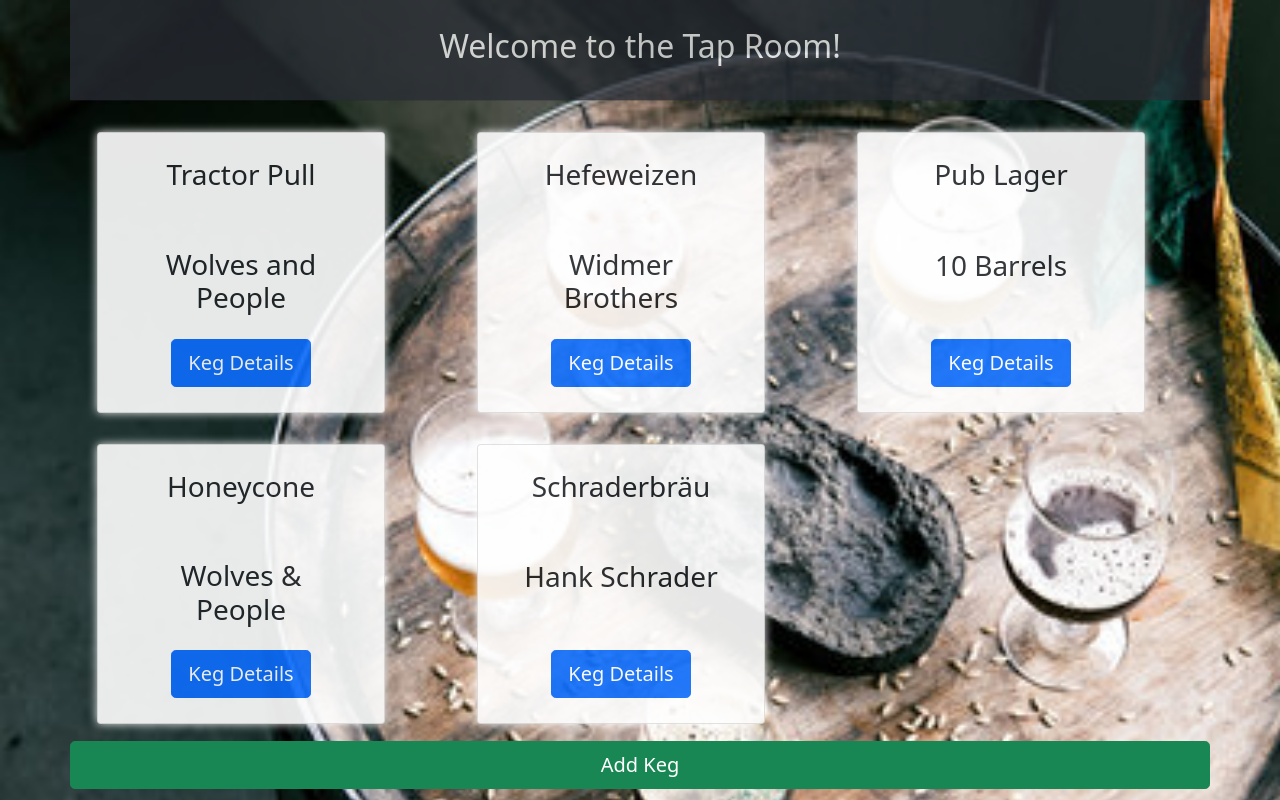
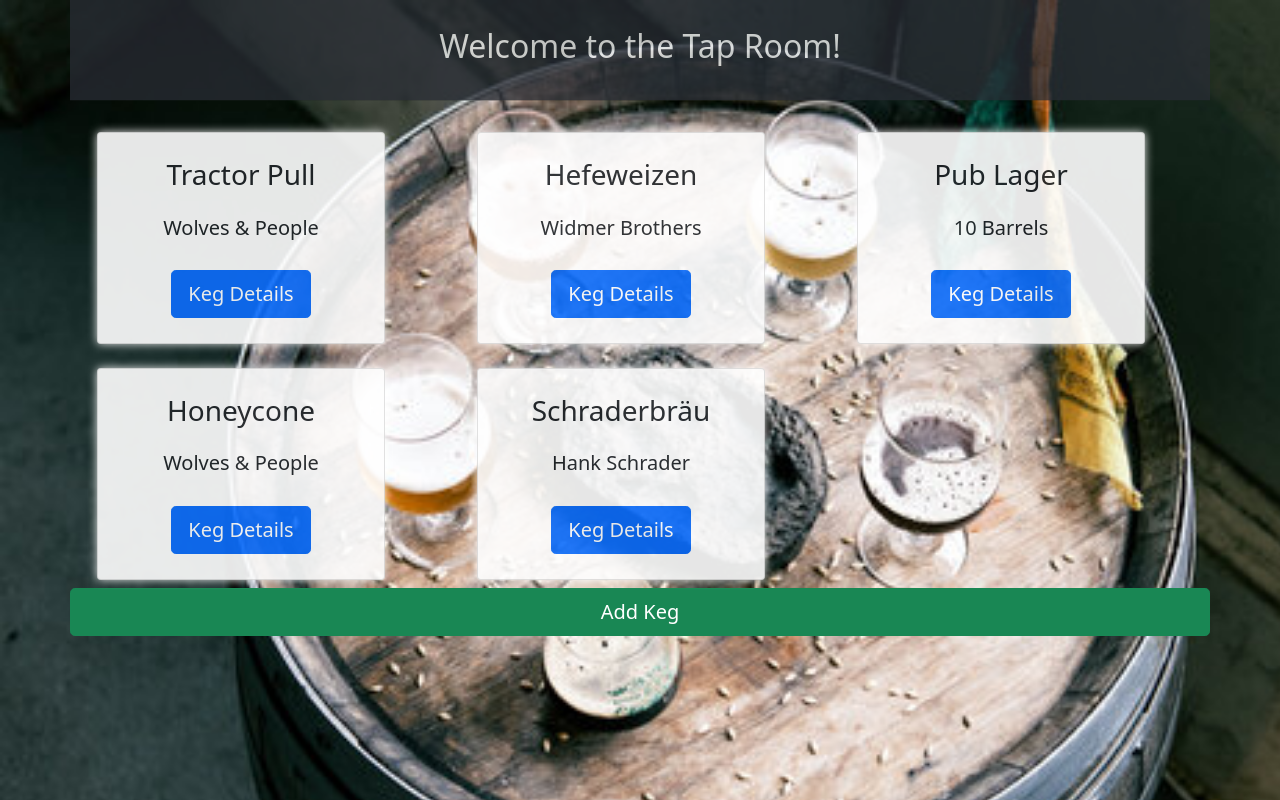
Before and after one commit to chansen1395/tap-room, a React (Create React App) app: page / in a window 1280 px wide. Shown: the top 800 px of the page. Built offline with nearby package versions, Linux system fonts and the light colour scheme.

Commit message:
finalize comments, style. WIP README.

```diff
--- a/src/components/EditKegForm.js
+++ b/src/components/EditKegForm.js
@@ -21,7 +21,8 @@ function EditKegForm(props) {
     <React.Fragment>
       <ReusableForm
         formSubmissionHandler={handleEditKegFormSubmission}
-        buttonText="Update Keg" />
+        buttonText="Update Keg">
+      </ReusableForm>
     </React.Fragment>
   );
 }
--- a/src/components/Keg.js
+++ b/src/components/Keg.js
@@ -14,8 +14,7 @@ function Keg(props) {
         <div className="card custom-card">
 
           <h3 className="card-title" style={{ textAlign: 'center' }}>{props.name}</h3>
-          <hr></hr>
-          <h3 className="card-body" style={{ textAlign: 'center' }}>{props.brand}</h3>
+          <h5 className="card-body" style={{ textAlign: 'center' }}>{props.brand}</h5>
 
           <Button variant='primary' size='lg' onClick={() =>
             props.whenKegClicked(props.id)}>Keg Details</Button>
--- a/src/components/KegControl.js
+++ b/src/components/KegControl.js
@@ -16,7 +16,7 @@ class KegControl extends React.Component {
       mainKegList: [
         {
           name: 'Tractor Pull',
-          brand: 'Wolves and People',
+          brand: 'Wolves & People',
           price: 6,
           abv: 6.4,
           quantity: 17,
@@ -123,8 +123,8 @@ class KegControl extends React.Component {
   }
 
 
-  // Update changes to selected keg
-  // Change edit state and un-select a keg
+  // Update changes to selected keg (removing the old one, adding the updated version)
+  // Change edit and selectedKeg state to defaults
   handleEditingKegInList = (kegToEdit) => {
 
     const editedMainKegList = this.state.mainKegList
@@ -139,6 +139,8 @@ class KegControl extends React.Component {
   }
 
 
+  // If quantity is greater than 0, decrement quantity by one
+  // If quantity is not greater than 0, alert the user. Don't decrement
   handleBuyKeg = () => {
 
     let buyKeg = this.state.mainKegList.filter(keg => keg.id === this.state.selectedKeg.id)[0];
@@ -155,6 +157,7 @@ class KegControl extends React.Component {
   }
 
 
+  // Increase quantity of the keg's contents by one
   handleRestockKeg = () => {
 
     let restockKeg = this.state.mainKegList.filter(keg => keg.id === this.state.selectedKeg.id)[0];
@@ -168,9 +171,12 @@ class KegControl extends React.Component {
 
 
   render() {
+
     let currentlyVisibleState = null;
     let buttonText = null;
 
+    // Controls what is returned to the user
+    // Switch to editing
     if (this.state.editing) {
       currentlyVisibleState = <EditKegForm
       keg={this.state.selectedKeg}
@@ -178,6 +184,7 @@ class KegControl extends React.Component {
 
       buttonText = "Stop Editing";
 
+    // Switch to details
   } else if (this.state.selectedKeg != null) {
     currentlyVisibleState =
     <KegDetail
@@ -190,21 +197,25 @@ class KegControl extends React.Component {
     buttonText = "Return to Keg List";
   }
 
+  // Switch to keg creation
   else if (this.state.formVisibleOnPage) {
     currentlyVisibleState = <NewKegForm onNewKegCreation={this.handleAddingNewKegToList} />
     buttonText = "Return to Keg List";
 
+  // Default to display keg list if no conditions are met
   } else {
     currentlyVisibleState = <KegList kegList={this.state.mainKegList} onKegSelection={this.handleKegDetail} />;
     buttonText = "Add Keg"
   }
 
+  // Return state to user
   return (
     <React.Fragment>
       {currentlyVisibleState}
       <Button variant='success' size='lg' onClick={this.handleClick}>{buttonText}</Button> { /* new code */}
     </React.Fragment>
   );
+
   }
 }
 
--- a/src/components/KegDetail.js
+++ b/src/components/KegDetail.js
@@ -16,8 +16,8 @@ function kegDetail(props) {
   }
 
   else if (keg.quantity > 0) {
-    kegHeader = <h3>{keg.name} - <span style={{ color: 'orange' }}>{keg.quantity}
-      low stock!</span></h3>;
+    kegHeader = <h3>{keg.name} - <span style={{ color: 'orange' }}>
+      {keg.quantity} low stock!</span></h3>;
 
   } else {
     kegHeader = <h3>{keg.name} - <span style={{ color: 'red' }}>
--- a/src/components/KegList.js
+++ b/src/components/KegList.js
@@ -6,9 +6,10 @@ function KegList(props) {
   return (
     <React.Fragment>
       <hr />
+
       {props.kegList.map((keg) =>
         <Keg
-          whenKegClicked= { props.onKegSelection }
+          whenKegClicked={props.onKegSelection}
           name={keg.name}
           brand={keg.brand}
           price={keg.price}
@@ -17,6 +18,7 @@ function KegList(props) {
           id={keg.id}
           key={keg.id} />
       )}
+
     </React.Fragment>
   );
 }
--- a/src/components/ReusableForm.js
+++ b/src/components/ReusableForm.js
@@ -13,22 +13,27 @@ function ReusableForm(props) {
 
           <div className="card-title"><h2>Add/Update Keg</h2>
           </div>
+
           <input
             type='text'
             name='name'
             placeholder='Keg Name' />
           <br></br><br></br>
+
           <input
             type='text'
             name='brand'
             placeholder='Keg Brand' />
           <br></br><br></br>
+
           <input
             type='number'
             name='price'
+            step='.01'
             min='0'
             placeholder='Price per serving' />
           <br></br><br></br>
+
           <input
             type='number'
             name='abv'
@@ -37,15 +42,18 @@ function ReusableForm(props) {
             step='.1'
             placeholder='ABV %' />
           <br></br><br></br>
+
           <input
             type='number'
             name='quantity'
             min='0'
             placeholder='Quantity of servings' />
+          <br></br><br></br>
 
-          <br></br><br></br>
           <Button variant='warning' size='lg' type='submit'>Add Keg!</Button>
+
         </form>
+
       </div>
     </React.Fragment>
   );
```
Also changed, not shown: src/img/brick-brewery-tap-room-tap.jpg (deleted). Lines whose indentation alone changed are shown as unchanged.
